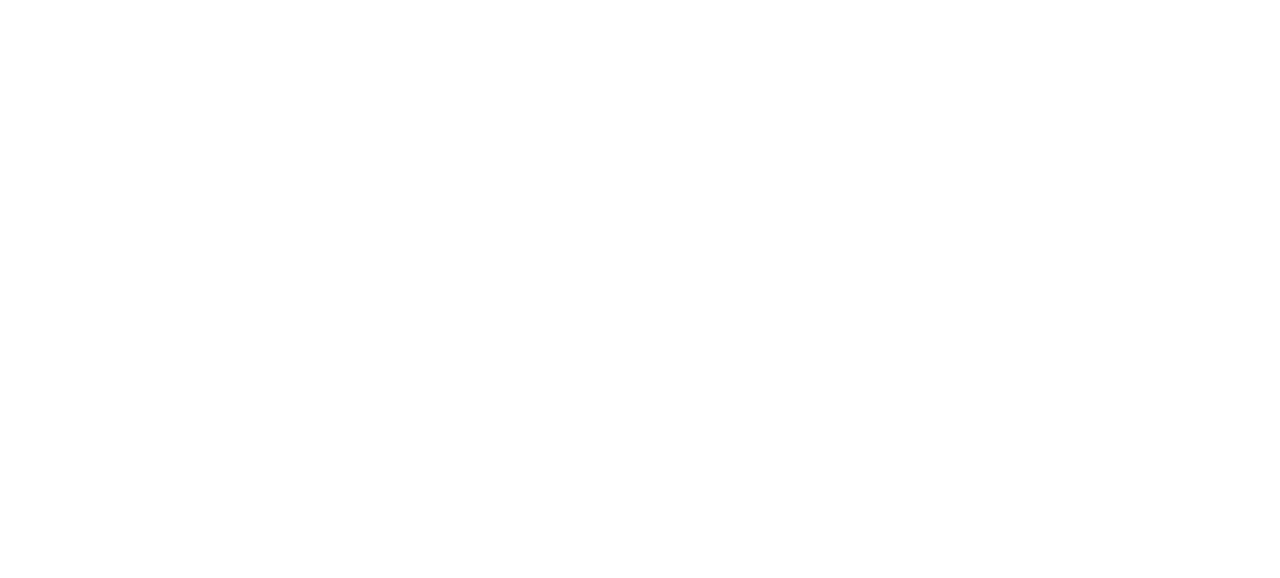
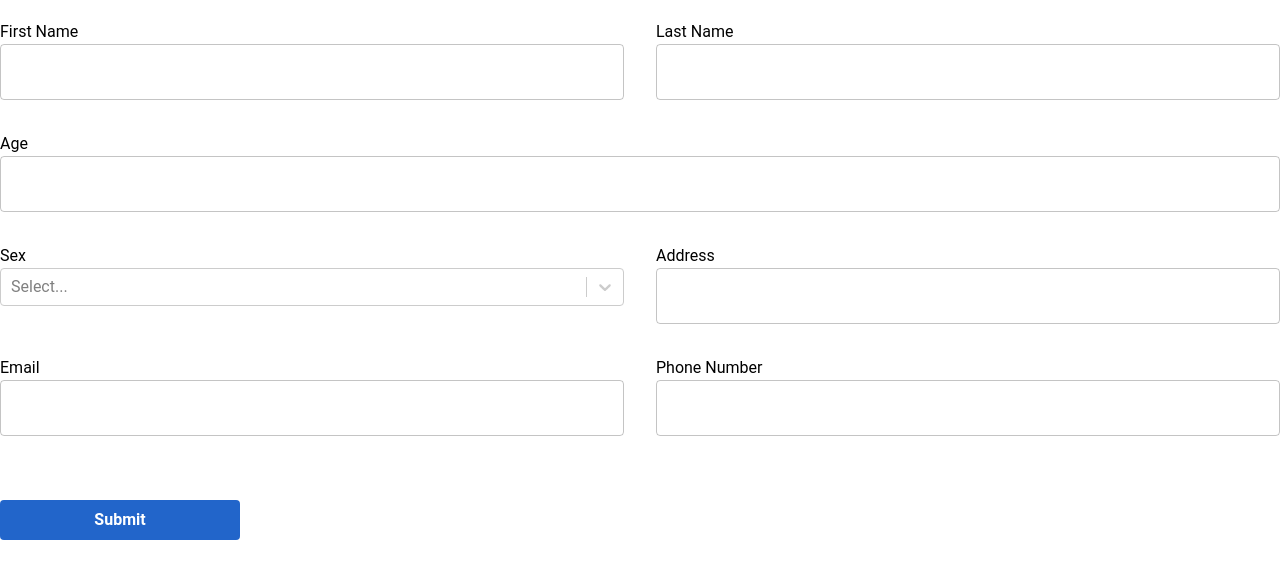
Before and after one commit to tandukar/PatientManagementSystem, a React (Vite) app in the folder client/: page /patient in a window 1280 px wide. Before the commit this address had no page. Shown: the top 578 px of the page. Built offline with nearby package versions, Linux system fonts and the light colour scheme.

Commit message:
adding a patient registration backend and frontend

```diff
--- a/client/src/App.jsx
+++ b/client/src/App.jsx
@@ -5,7 +5,7 @@
 import DoctorDashboard from "./components/pages/docDashboard/DocDashboard";
 import Dashboard from "./components/pages/adminDashboard/dashboard/Dashboard";
 import RecepDashboard from "./components/pages/recepDashboard/RecepDashboard";
-
+import Patient from "./components/pages/recepDashboard/patient/Patient";
 import Profile from "./components/pages/adminDashboard/Doctor/GetDoctors";
 //import app.css
 import "./App.css";
@@ -21,6 +21,7 @@
           <Route path="/doctor" element={<DoctorDashboard />} />
           <Route path="/admin" element={<AdminDashboard />} />
           <Route path="/receptionist" element={<RecepDashboard />} />
+          <Route path="/patient" element={<Patient />} />
           <Route path="/admin/get-doctor" element={<Profile />} />
         </Routes>
       </BrowserRouter>
--- a/client/src/components/pages/recepDashboard/RecepDashboard.jsx
+++ b/client/src/components/pages/recepDashboard/RecepDashboard.jsx
@@ -6,7 +6,7 @@
 import { HiOutlineMenuAlt1 } from "react-icons/hi";
 
 import CreateAppointment from "./appointment/Appointment";
-
+import Patient from "./patient/Patient";
 import { Navigate } from "react-router-dom";
 
 import Container from "@mui/material/Container";
@@ -51,8 +51,8 @@
               />
             </div>
           )}
-          <div className="flex-1  ">
-            <div className="min-height: 100vh ">
+          <div className="flex md:flex-row flex-col justtify-content-center">
+            <div className="md:w-1/2 min-height: 100vh ">
               <Container component="main" maxWidth="sm" sx={{ mb: 4 }}>
                 <Paper sx={{ my: { xs: 3, md: 6 }, p: { xs: 2, md: 3 } }}>
                   <Typography component="h1" variant="h5" align="center">
@@ -60,6 +60,17 @@
                   </Typography>
 
                   <CreateAppointment />
+                </Paper>
+              </Container>
+            </div>
+            <div className="md:w-1/2 min-height: 100vh ">
+              <Container component="main" maxWidth="sm" sx={{ mb: 4 }}>
+                <Paper sx={{ my: { xs: 3, md: 6 }, p: { xs: 2, md: 3 } }}>
+                  <Typography component="h1" variant="h5" align="center">
+                    Create Patient
+                  </Typography>
+
+                  <Patient />
                 </Paper>
               </Container>
             </div>
--- /dev/null
+++ b/client/src/components/pages/recepDashboard/patient/Patient.jsx
@@ -0,0 +1,176 @@
+import React, { useState } from "react";
+
+import Grid from "@mui/material/Grid";
+import TextField from "@mui/material/TextField";
+
+import Select from "react-select";
+import { useForm } from "react-hook-form";
+
+import { ToastContainer, toast } from "react-toastify";
+import "react-toastify/dist/ReactToastify.css";
+
+import { useRegisterPatientMutation } from "./PatientApiSlice";
+
+const Patient = () => {
+  const {
+    register,
+    handleSubmit,
+    setValue,
+    formState: { errors },
+  } = useForm();
+
+  const [selectedOption, setSelectedOption] = useState(null);
+
+  const [registerPatient, { isLoading, error }] = useRegisterPatientMutation();
+  const sex = [
+    { value: "male", label: "Male" },
+    { value: "female", label: "Female" },
+    { value: "other", label: "Other" },
+  ];
+
+  const onSubmit = (data) => {
+    console.log("data", data);
+    // console.log("selectedOption", selectedOption);
+
+    const payload = { ...data, sex: selectedOption.value };
+    registerPatient(payload);
+    toast.success("Receptionist registered successfully");
+    console.log(payload);
+  };
+
+  const handleSelectChange = (selectedOption) => {
+    setSelectedOption(selectedOption);
+    setValue("sex", selectedOption.value);
+  };
+  return (
+    <>
+      <ToastContainer />
+      <form className="mt-5" onSubmit={handleSubmit(onSubmit)}>
+        <Grid container spacing={4}>
+          <Grid item xs={12} sm={6}>
+            <label>First Name</label>
+
+            <TextField
+              id="firstname"
+              fullWidth
+              autoComplete="given-name"
+              variant="outlined"
+                error={errors.firstname ? true : false}
+                {...register("firstname", { required: "This is required" })}
+            />
+            {errors.firstname && (
+              <p className={errors.firstname ? "text-red-500" : ""}>
+                {errors.firstname.message}
+              </p>
+            )}
+          </Grid>
+          <Grid item xs={12} sm={6}>
+            <label>Last Name</label>
+
+            <TextField
+              id="lastname"
+              fullWidth
+              autoComplete="family-name"
+              variant="outlined"
+                error={errors.lastname ? true : false}
+                {...register("lastname", { required: "This is required" })}
+            />
+            {errors.lastname && (
+              <p className={errors.lastname ? "text-red-500" : ""}>
+                {errors.lastname.message}
+              </p>
+             )}
+          </Grid>
+
+          <Grid item xs={12}>
+            <label>Age</label>
+
+            <TextField
+              id="age"
+              // label="Reason"
+              fullWidth
+              autoComplete="shipping address-line1"
+              variant="outlined"
+                error={errors.age ? true : false}
+                {...register("age", { required: "This is required" })}
+            />
+            {errors.age && (
+              <p className={errors.age ? "text-red-500" : ""}>
+                {errors.age.message}
+              </p>
+            )}
+          </Grid>
+          <Grid item xs={12} sm={6}>
+            <label>Sex</label>
+            <Select
+                options={sex}
+              name="sex"
+                onChange={handleSelectChange}
+                value={selectedOption}
+            />
+          </Grid>
+          <Grid item xs={12} sm={6}>
+            <label>Address</label>
+            <TextField
+              id="address"
+              // label="Room No"
+              fullWidth
+              autoComplete="shipping postal-code"
+              variant="outlined"
+                error={errors.address ? true : false}
+                {...register("address", { required: "This is required" })}
+            />
+            {errors.address && (
+              <p className={errors.address ? "text-red-500" : ""}>
+                {errors.address.message}
+              </p>
+            )}
+          </Grid>
+          <Grid item xs={12} sm={6}>
+            <label>Email</label>
+            <TextField
+              id="email"
+              // label="Room No"
+              fullWidth
+              autoComplete="shipping postal-code"
+              variant="outlined"
+                error={errors.email ? true : false}
+                {...register("email", { required: "This is required" })}
+            />
+            {errors.email && (
+              <p className={errors.email ? "text-red-500" : ""}>
+                {errors.email.message}
+              </p>
+            )}
+          </Grid>
+          <Grid item xs={12} sm={6}>
+            <label>Phone Number</label>
+            <TextField
+              id="number"
+              // label="Room No"
+              fullWidth
+              autoComplete="shipping postal-code"
+              variant="outlined"
+                error={errors.number  ? true : false}
+                {...register("number", { required: "This is required" })}
+            />
+            {errors.number  && (
+              <p className={errors.number  ? "text-red-500" : ""}>
+                {errors.number.message}
+              </p>
+            )}
+          </Grid>
+
+          <Grid item xs={12} sm={6}>
+            <button className="mt-8  bg-custom-blue hover:bg-custom-blue text-white w-80  md:w-60 sm:w20 font-bold py-2 px-4 rounded focus:ring-2 focus:ring-blue-500 ring-offset-2 outline-none focus:bg-blue-500 focus:shadow-lg">
+              Submit
+            </button>
+          </Grid>
+        </Grid>
+      </form>
+    </>
+  );
+};
+
+
+export default Patient;
--- /dev/null
+++ b/client/src/components/pages/recepDashboard/patient/PatientApiSlice.js
@@ -0,0 +1,16 @@
+import { apiSlice } from "../../../app/apiSlice";
+
+export const patientApiSlice = apiSlice.injectEndpoints({
+    endpoints: (builder) => ({
+        registerPatient: builder.mutation({
+            query: (body) => ({
+                url: "patients/register",
+                method: "POST",
+                body: body,
+            }),
+            invalidatesTags: ["PATIENTS"],
+        }),
+    }),
+});
+
+export const { useRegisterPatientMutation } = patientApiSlice;
```
